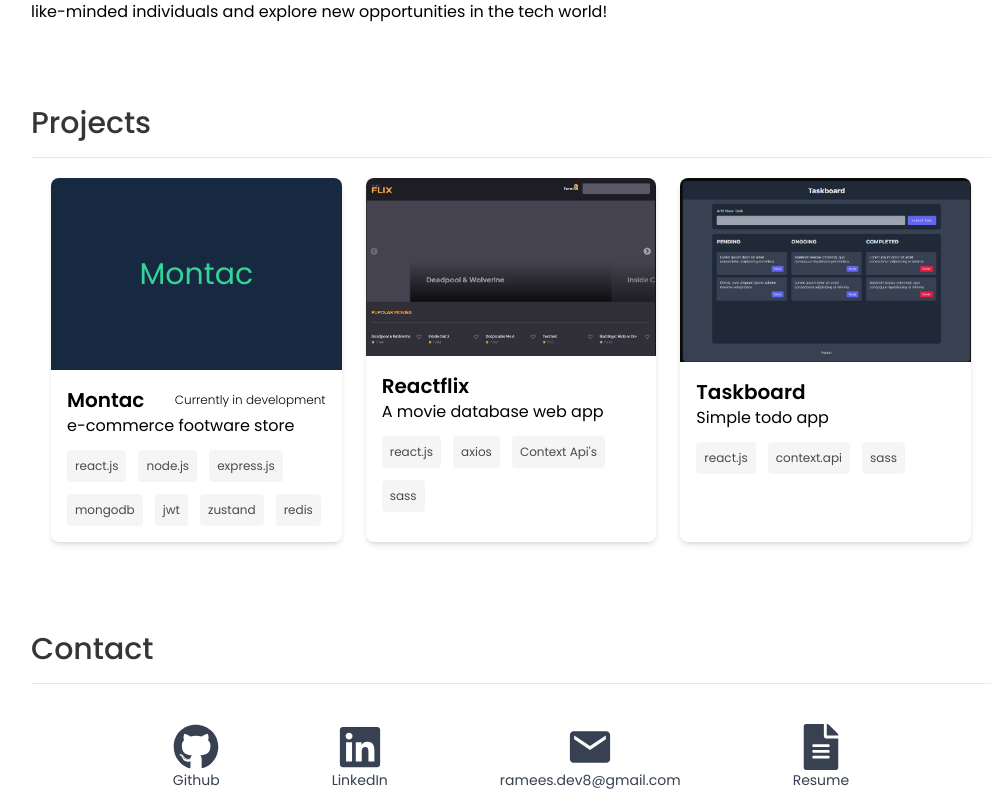
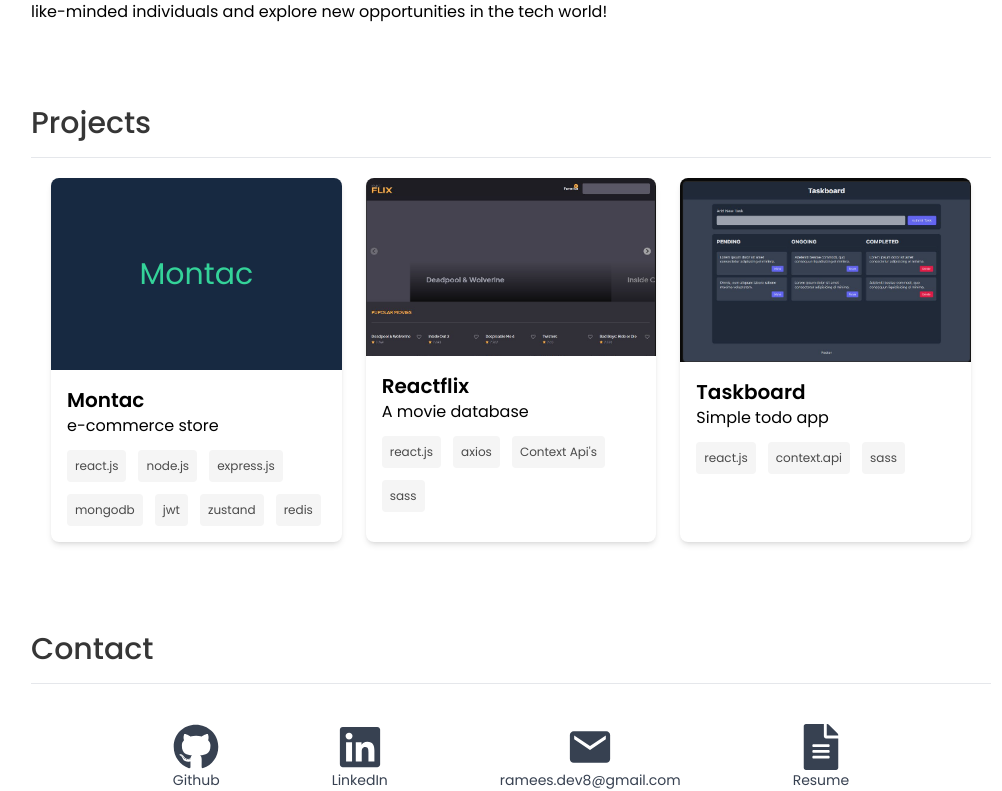
Before and after one commit to ramiz773/portfolio-website, a React (Vite) app: page / in a window 1280 px wide. Shown: the part 831-1622 px from the top of the page, without its empty margins (129-1131 px from the left). Built offline with nearby package versions, Linux system fonts and the light colour scheme.

Commit message:
dis resume down option

```diff
--- a/src/components/Main.jsx
+++ b/src/components/Main.jsx
@@ -1,14 +1,12 @@
-import React from "react";
 import Navbar from "./Navbar";
 import { FaFileAlt } from "react-icons/fa";
-import companyLogo from "../img/pied-piper-logo.png";
 import todoImg from "../img/todo.png";
 import { FaGithub } from "react-icons/fa";
 import { FaLinkedin } from "react-icons/fa6";
 import { IoMdMail } from "react-icons/io";
 import reactflixLogo from "../img/reactflix.png";
 import resume from "../utils/resume.pdf";
-import profilePic from "../img/pro-pic2.png";
+import profilePic from "../img/pro-pic3.jpg";
 
 const Main = () => {
   return (
@@ -26,19 +24,19 @@ const Main = () => {
               Aleem Ramees
             </h1>
             <p className="mt-4 text-xl">Full stack Developer</p>
-
             <a
-              href={resume}
+              // href={resume}
               className="flex gap-1 items-center mt-3 text-lg"
               target="blank"
-              download={resume}
-            >
-              <FaFileAlt />
+              // download={resume}
+              >
+              <FaFileAlt/>
               <span>Resume</span>
             </a>
           </div>
         </div>
       </section>
+
 
       <section id="about" className="px-[1.5rem] py-[2.15rem]">
         <div className="w-full  md:max-w-[960px]  md:mx-auto  ">
@@ -131,7 +129,7 @@ const Main = () => {
             <div className="grid grid-cols-1 sm:grid-cols-2 lg:grid-cols-3 gap-6">
               <div className="card-1 bg-white shadow-md rounded-lg overflow-hidden">
                 <a
-                  href="https://github.com/ramiz773/e-commerce-store"
+                  href="https://e-commerce-store-c55d.onrender.com/"
                   target="blank"
                 >
                   <div className=" w-full h-48 flex justify-center items-center bg-[#172941]">
@@ -144,11 +142,8 @@ const Main = () => {
                   <div className="p-4">
                     <h3 className="text-xl font-semibold flex  items-center justify-between">
                       Montac
-                      <span className="text-xs font-light">
-                        Currently in development
-                      </span>
                     </h3>
-                    <p>e-commerce footware store</p>
+                    <p>e-commerce store</p>
                     <div className="tags flex  flex-wrap gap-3 items-center mt-3 text-darkGray text-xs ">
                       <span className="tag bg-whitesmoke p-2 rounded">
                         react.js
@@ -182,7 +177,7 @@ const Main = () => {
                     <h3 className="text-xl font-semibold flex justify-between items-center">
                       Reactflix
                     </h3>
-                    <p>A movie database web app</p>
+                    <p>A movie database</p>
 
                     <div className="tags flex  flex-wrap gap-3 items-center mt-3 text-darkGray text-xs ">
                       <span className="tag bg-whitesmoke p-2 rounded">
```
Also changed, not shown: src/img/pro-pic3.jpg (added).
